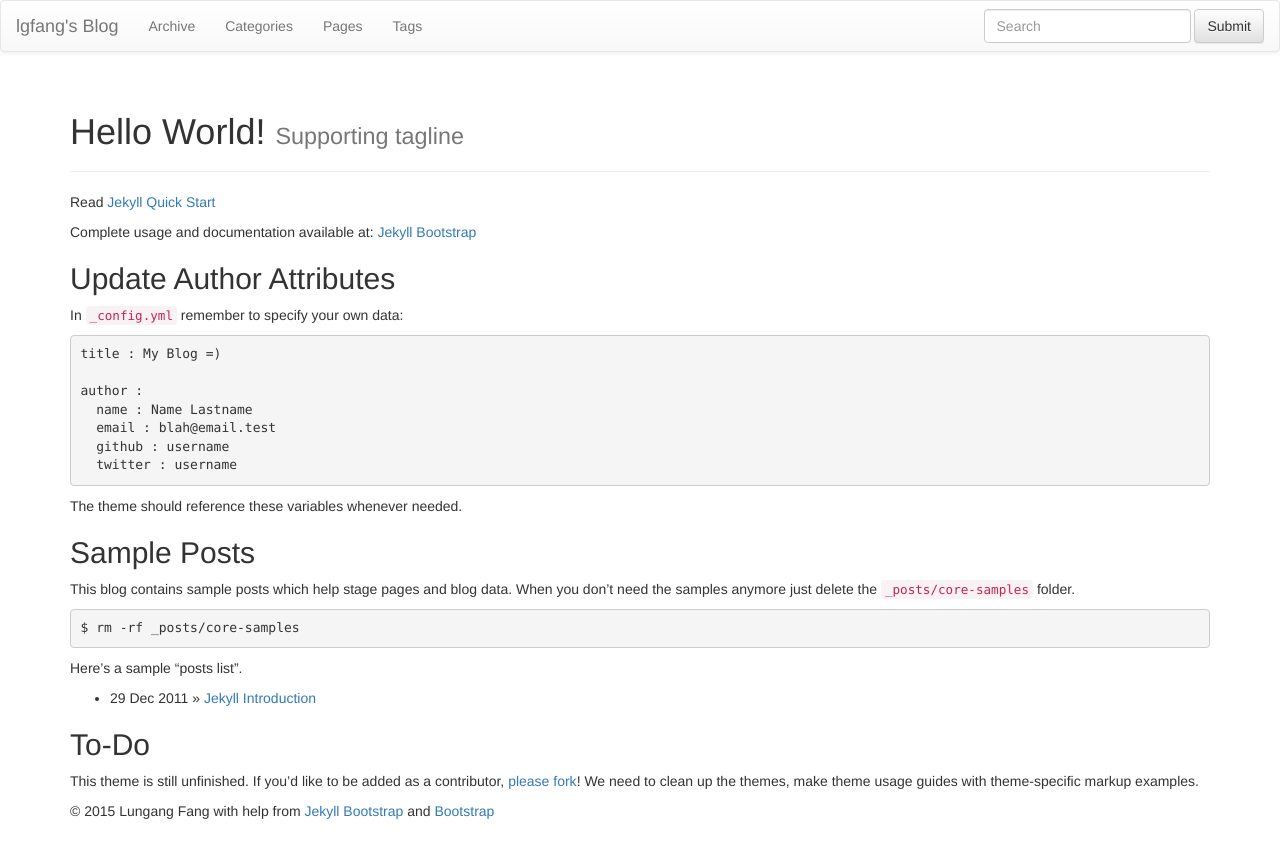
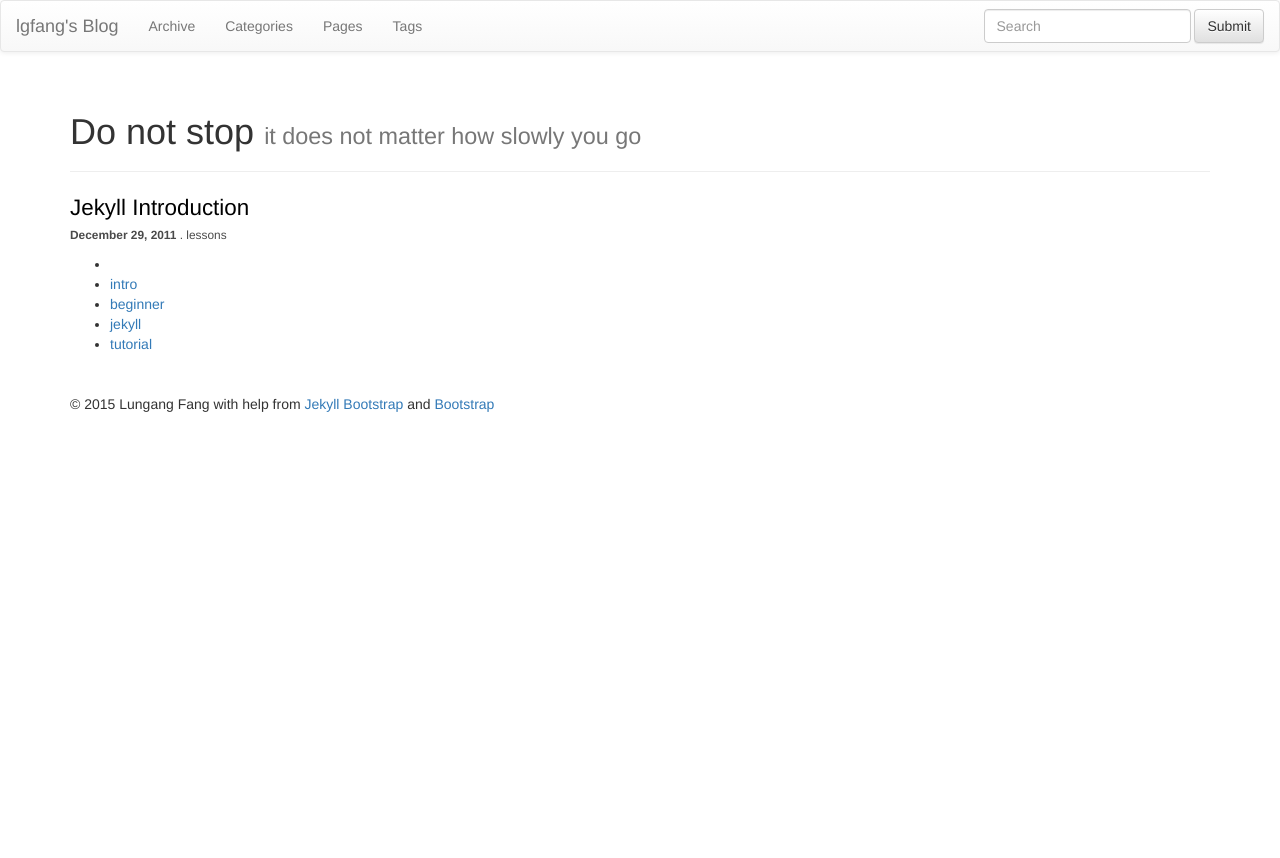
Before and after one commit to lgfang/lgfang.github.io, a Jekyll site: the page built from index.md, in a window 1280 px wide. Shown: the top 858 px of the page. Built offline with Jekyll 4.4.1, drawn with Linux system fonts in a browser that asks for light colours; nearby versions of some CDN libraries; library files that are not in the unit come from our copies.

Commit message:
index.md: change blog title and tagline; show latest 8 posts in the index page

```diff
--- a/index.md
+++ b/index.md
@@ -1,44 +1,25 @@
 ---
 layout: page
-title: Hello World!
-tagline: Supporting tagline
+title: Do not stop
+tagline: it does not matter how slowly you go
 ---
 {% include JB/setup %}
 
-Read [Jekyll Quick Start](http://jekyllbootstrap.com/usage/jekyll-quick-start.html)
+{% for post in site.posts limit: 8 %}
 
-Complete usage and documentation available at: [Jekyll Bootstrap](http://jekyllbootstrap.com)
+<a style="color:black;font-size:160%" href="{{ post.url }}"> {{ post.title }}</a>
+<br/>
+<small style="color:#4A4A4A"><strong>{{ post.date | date: "%B %e, %Y" }}</strong> . {{ post.categories }}</small>
 
-## Update Author Attributes
+{{ post.excerpt }}
 
-In `_config.yml` remember to specify your own data:
-
-    title : My Blog =)
-
-    author :
-      name : Name Lastname
-      email : blah@email.test
-      github : username
-      twitter : username
-
-The theme should reference these variables whenever needed.
-
-## Sample Posts
-
-This blog contains sample posts which help stage pages and blog data.
-When you don't need the samples anymore just delete the `_posts/core-samples` folder.
-
-    $ rm -rf _posts/core-samples
-
-Here's a sample "posts list".
-
-<ul class="posts">
-  {% for post in site.posts %}
-    <li><span>{{ post.date | date_to_string }}</span> &raquo; <a href="{{ BASE_PATH }}{{ post.url }}">{{ post.title }}</a></li>
-  {% endfor %}
+<ul class="tag_box inline">
+    <li><i class="icon-tags"></i></li>
+    {% for tag in post.tags %}
+    <li><a href="/tags.html#{{ tag }}-ref"> {{ tag }} </a></li>
+    {% endfor %}
 </ul>
 
-## To-Do
+<br/>
 
-This theme is still unfinished. If you'd like to be added as a contributor, [please fork](http://github.com/plusjade/jekyll-bootstrap)!
-We need to clean up the themes, make theme usage guides with theme-specific markup examples.
+{% endfor %}
```
